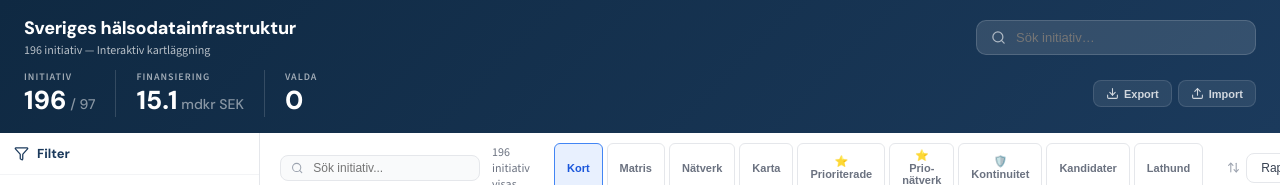
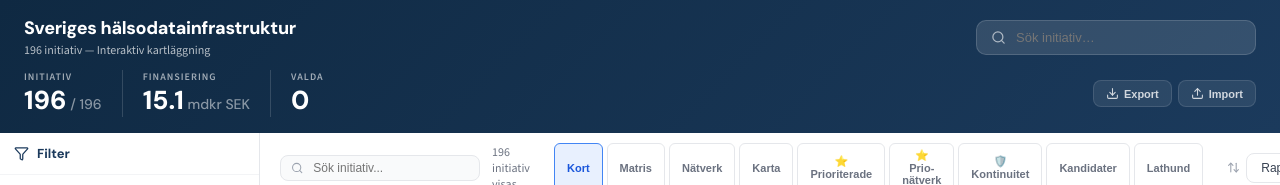
Before and after one commit to pederhofmanbang/aktivitetskartan, a React (Vite) app: page / in a window 1280 px wide. Shown: the top 185 px of the page. Built offline with nearby package versions, Linux system fonts and the light colour scheme; no server answers; the database is empty.

Commit message:
Replace hardcoded 196 / 97 stat with dynamic DATA.length
The Initiativ stat tile in the top header showed "{filtered.count} / 97"
which read as "196 / 97" with no filters applied. Use DATA.length so the
denominator follows the actual total.

https://claude.ai/code/session_01WhpdtF2BU7hsGwYLsVQWHw

```diff
--- a/src/Dashboard.jsx
+++ b/src/Dashboard.jsx
@@ -3580,7 +3580,7 @@ export default function Dashboard() {
           </div>
           <div style={{ display: "flex", gap: 20, alignItems: "center", flexWrap: "wrap" }}>
             <div style={{ display: "flex", gap: 20 }}>
-              <div><div style={{ fontSize: 10, textTransform: "uppercase", letterSpacing: 1, opacity: 0.6, fontWeight: 600 }}>Initiativ</div><div style={{ fontSize: 26, fontWeight: 800, fontFamily: "'DM Sans', sans-serif" }}>{stats.count}<span style={{ fontSize: 14, opacity: 0.5, fontWeight: 400 }}> / 97</span></div></div>
+              <div><div style={{ fontSize: 10, textTransform: "uppercase", letterSpacing: 1, opacity: 0.6, fontWeight: 600 }}>Initiativ</div><div style={{ fontSize: 26, fontWeight: 800, fontFamily: "'DM Sans', sans-serif" }}>{stats.count}<span style={{ fontSize: 14, opacity: 0.5, fontWeight: 400 }}> / {DATA.length}</span></div></div>
               <div style={{ width: 1, background: "rgba(255,255,255,0.15)" }} />
               <div><div style={{ fontSize: 10, textTransform: "uppercase", letterSpacing: 1, opacity: 0.6, fontWeight: 600 }}>Finansiering</div><div style={{ fontSize: 26, fontWeight: 800, fontFamily: "'DM Sans', sans-serif" }}>{stats.msek > 0 ? (stats.msek / 1000).toFixed(1) : "0"}<span style={{ fontSize: 14, opacity: 0.5, fontWeight: 400 }}> mdkr SEK</span></div></div>
               <div style={{ width: 1, background: "rgba(255,255,255,0.15)" }} />
```
